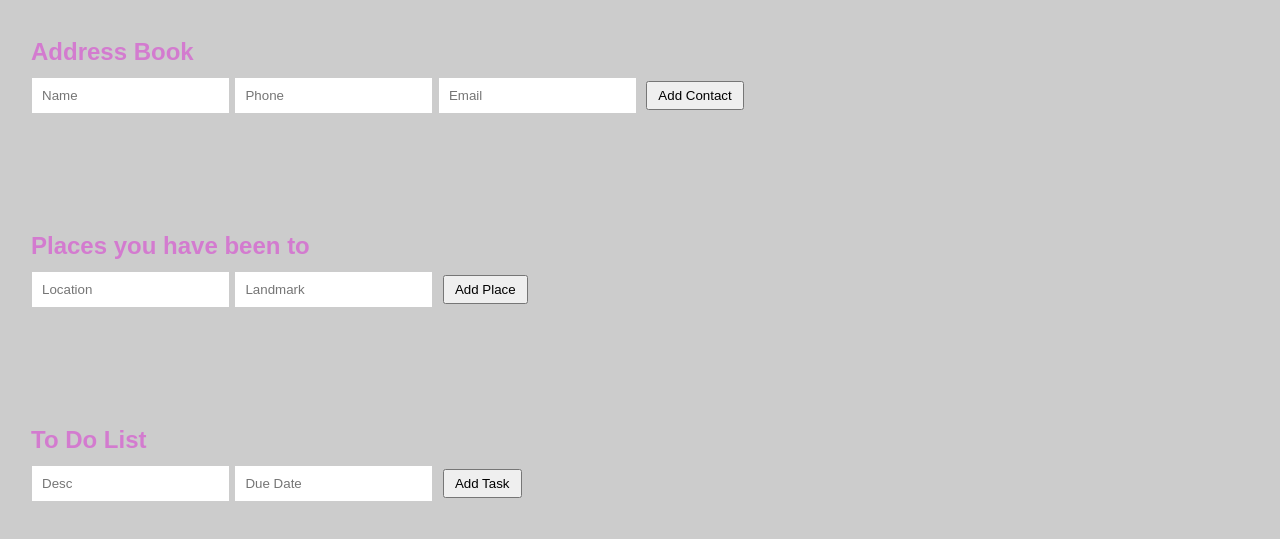
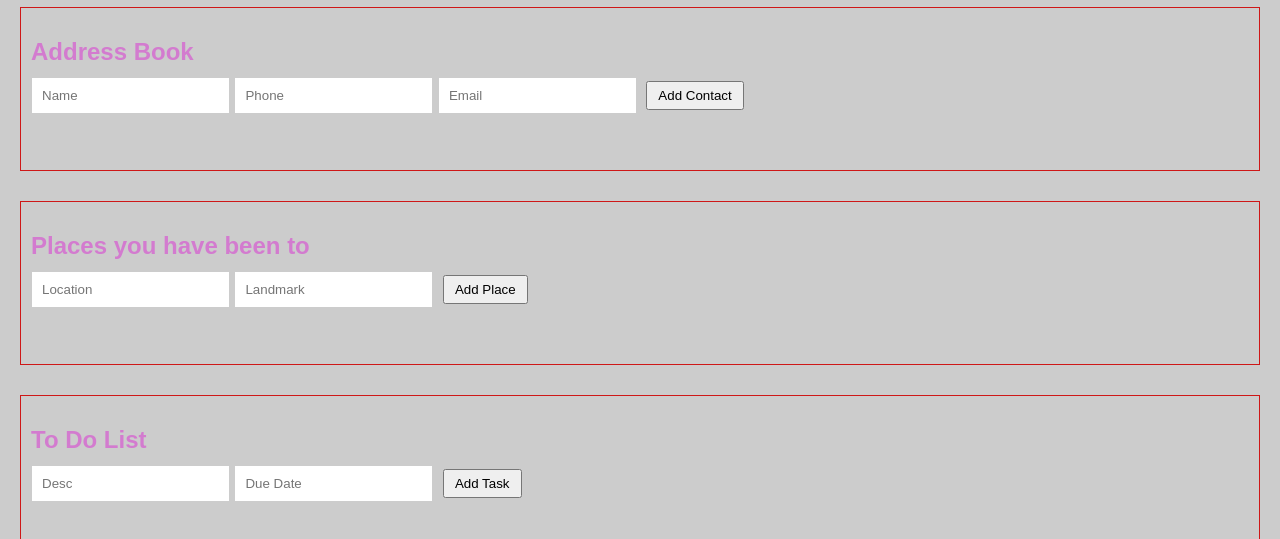
Before and after one commit to nobuyanzi07-cell/visited-places, a plain HTML site: page index.html in a window 1280 px wide. Shown: the part 61-600 px from the top of the page. Drawn offline with Linux system fonts and the light colour scheme.

Commit message:
chore(style.css): boder customization

```diff
--- a/styles.css
+++ b/styles.css
@@ -9,7 +9,7 @@ body {
 section {
     margin-bottom: 30px;
     padding: 10px;
-    border: 1px solid #ccc;
+    border: 1px solid #ce1717;
 }
 
 /*Heading Styling*/
```
